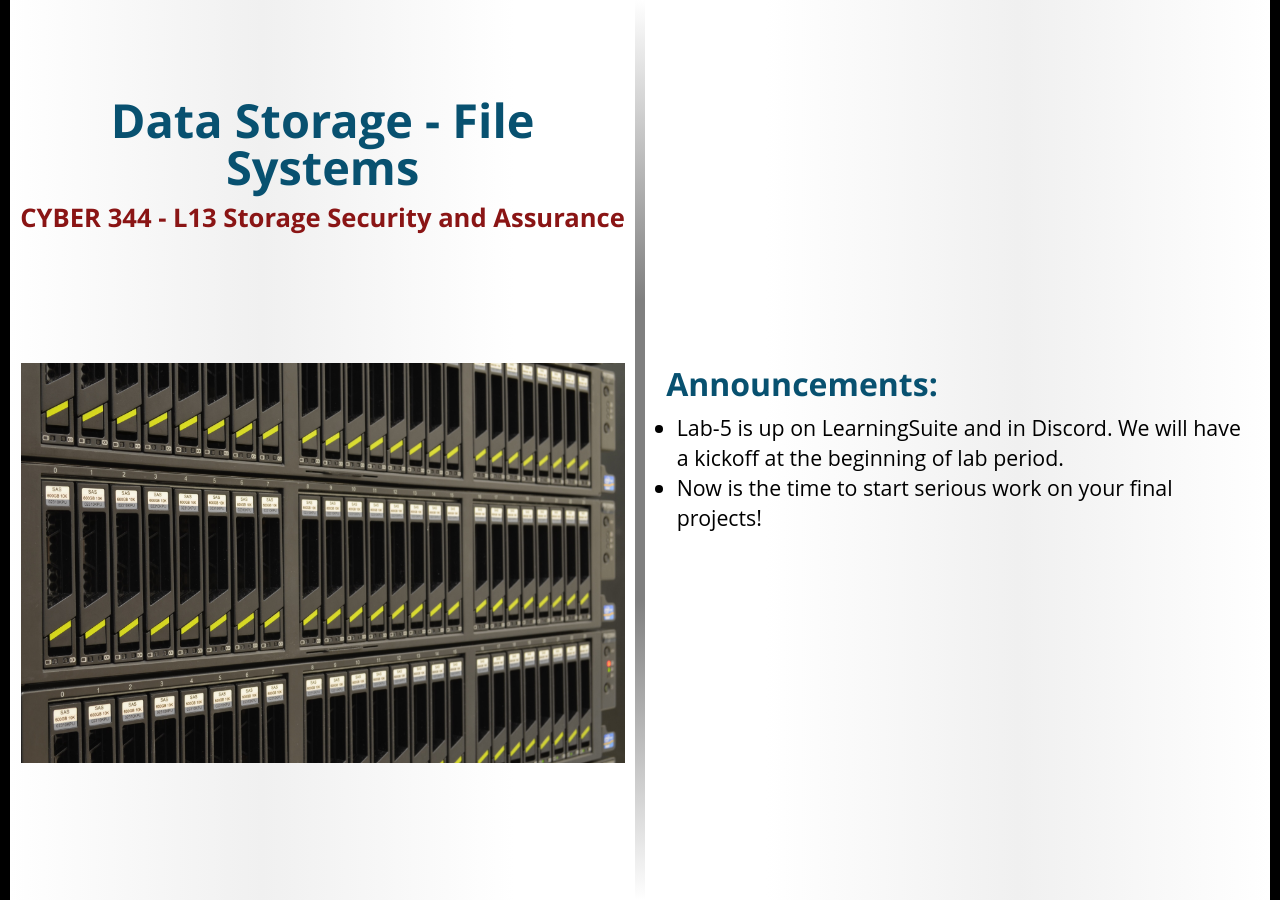
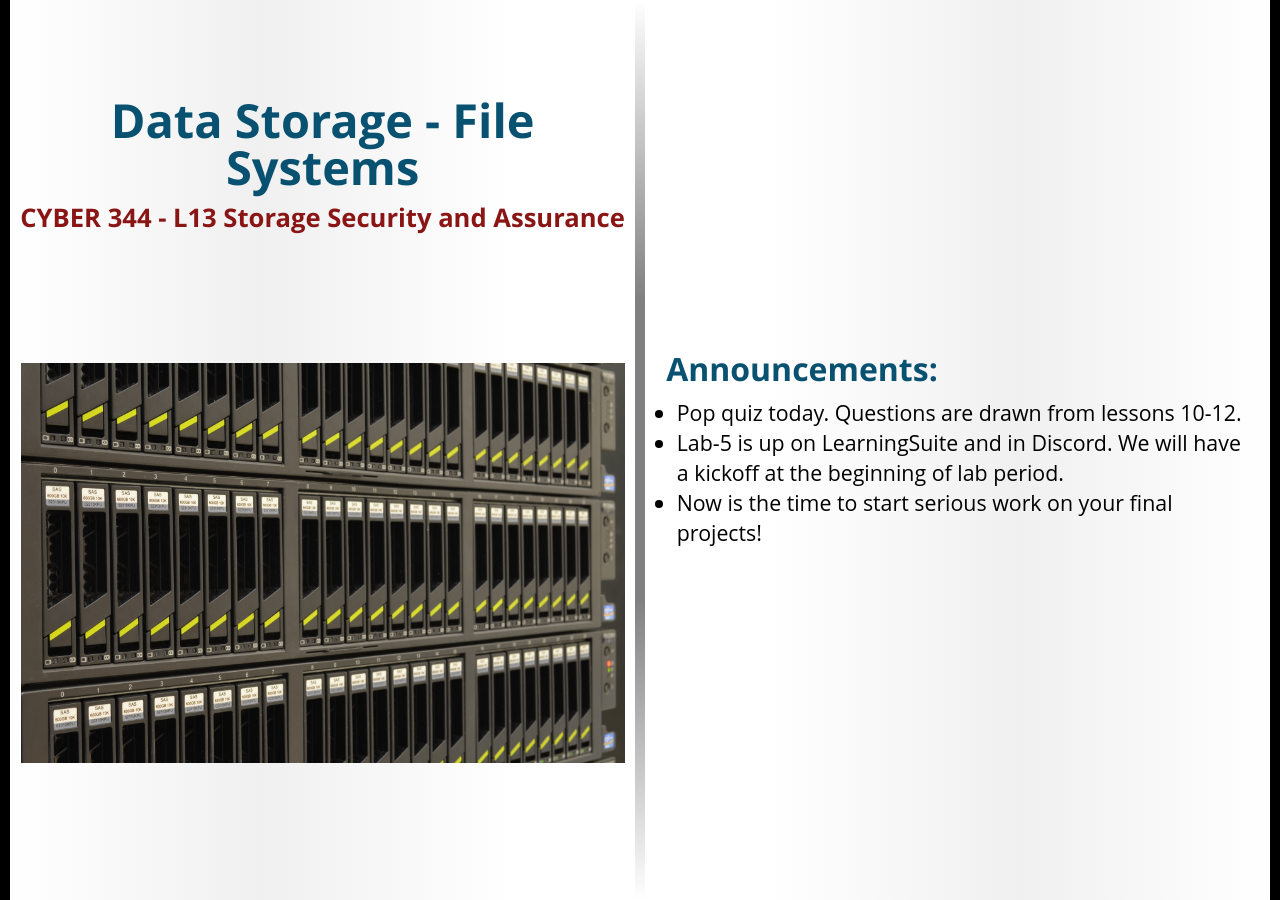
Before and after one commit to BYU-CYBER-344/c344.github.io, a Jekyll site: the page built from _welcome/L13.md, in a window 1280 px wide. Built offline with Jekyll 4.4.1, drawn with Linux system fonts in a browser that asks for light colours; some web fonts are replaced.

Commit message:
Quiz on Welcome.

```diff
--- a/_welcome/L13.md
+++ b/_welcome/L13.md
@@ -2,7 +2,9 @@
 title: Data Storage - File Systems
 session: L13 Storage Security and Assurance
 image: images/RAID.jpg
+quiz: 17
 ---
 
+* Pop quiz today. Questions are drawn from lessons 10-12.
 * Lab-5 is up on LearningSuite and in Discord. We will have a kickoff at the beginning of lab period.
 * Now is the time to start serious work on your final projects!
```
